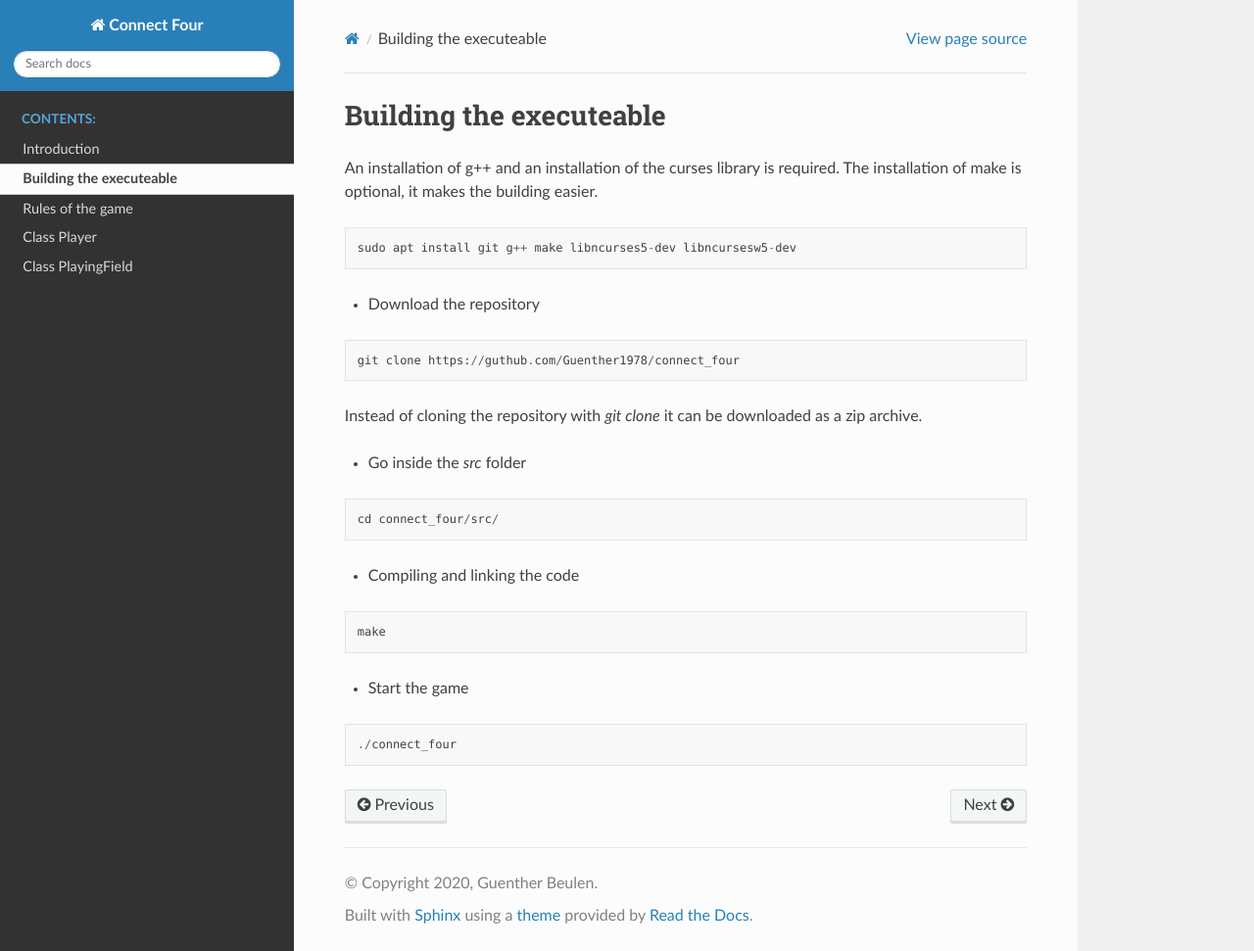
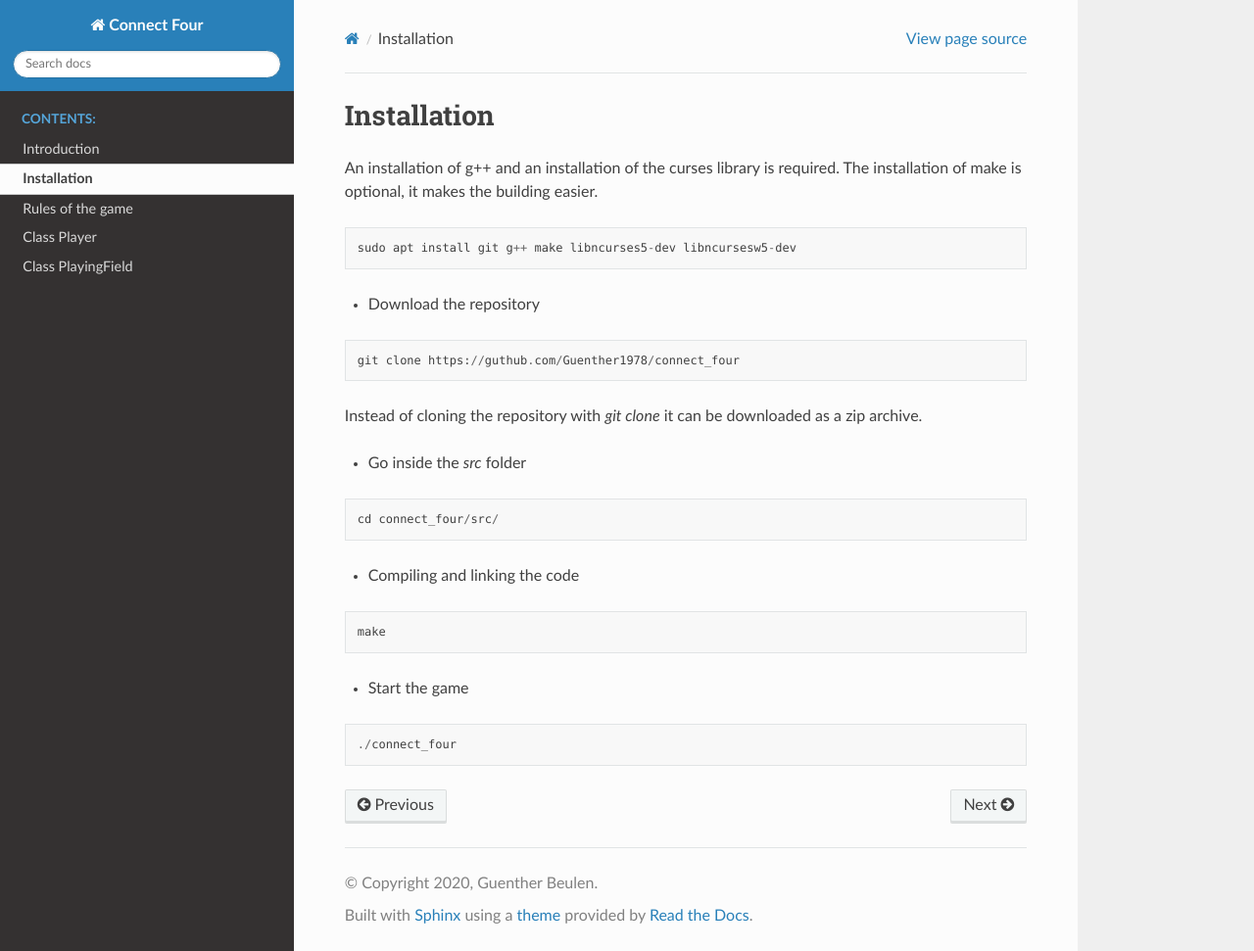
Before and after one commit to Guenther1978/connect_four, a Sphinx documentation site: the page built from doc/source/installation.rst, in a window 1280 px wide and 971 px high. Shown: the whole window at 98% size. Built offline with Sphinx 7.4.7 and the Read the Docs theme 2.0.0, drawn with Linux system fonts in a browser that asks for light colours.

Commit message:
Change tilte to 'installation'.

```diff
--- a/doc/source/installation.rst
+++ b/doc/source/installation.rst
@@ -1,5 +1,5 @@
-Building the executeable
-========================
+Installation
+============
 
 An installation of g++ and an installation of the curses library is required.
 The installation of make is optional, it makes the building easier.
```
